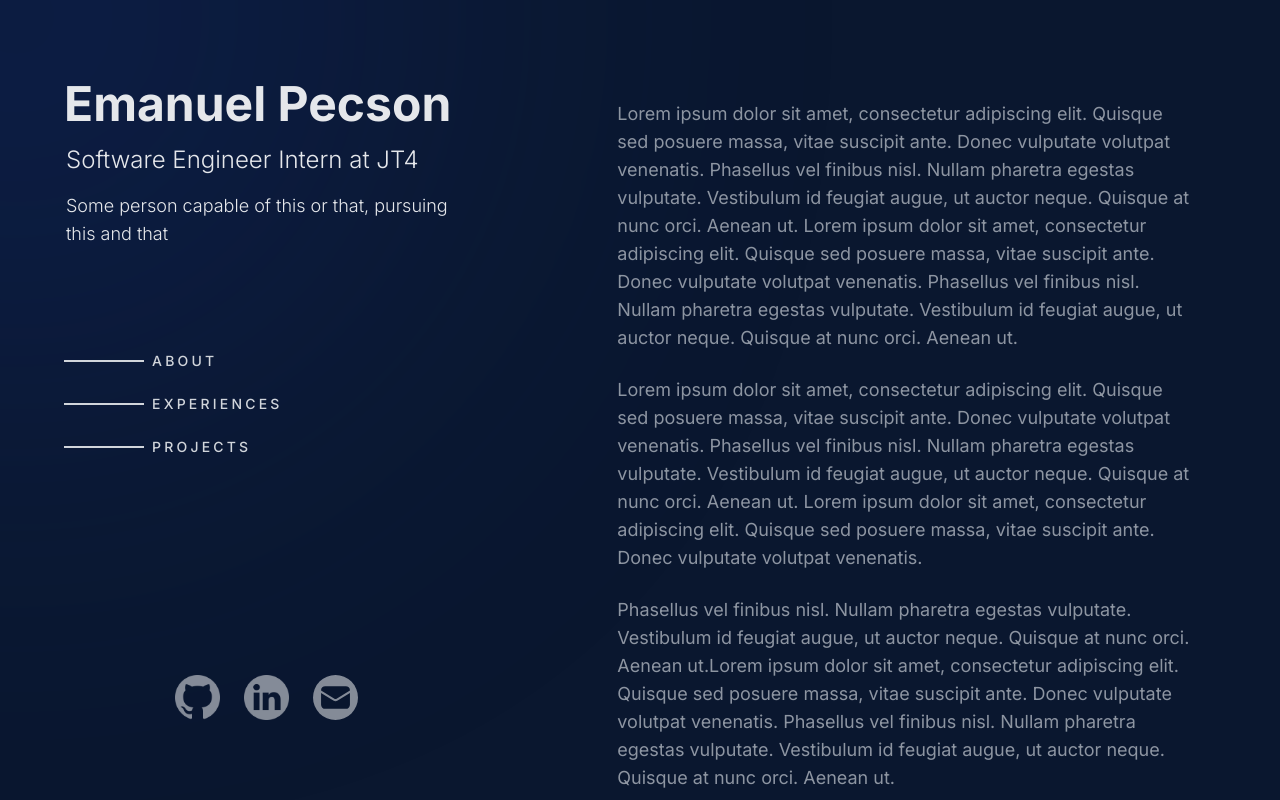
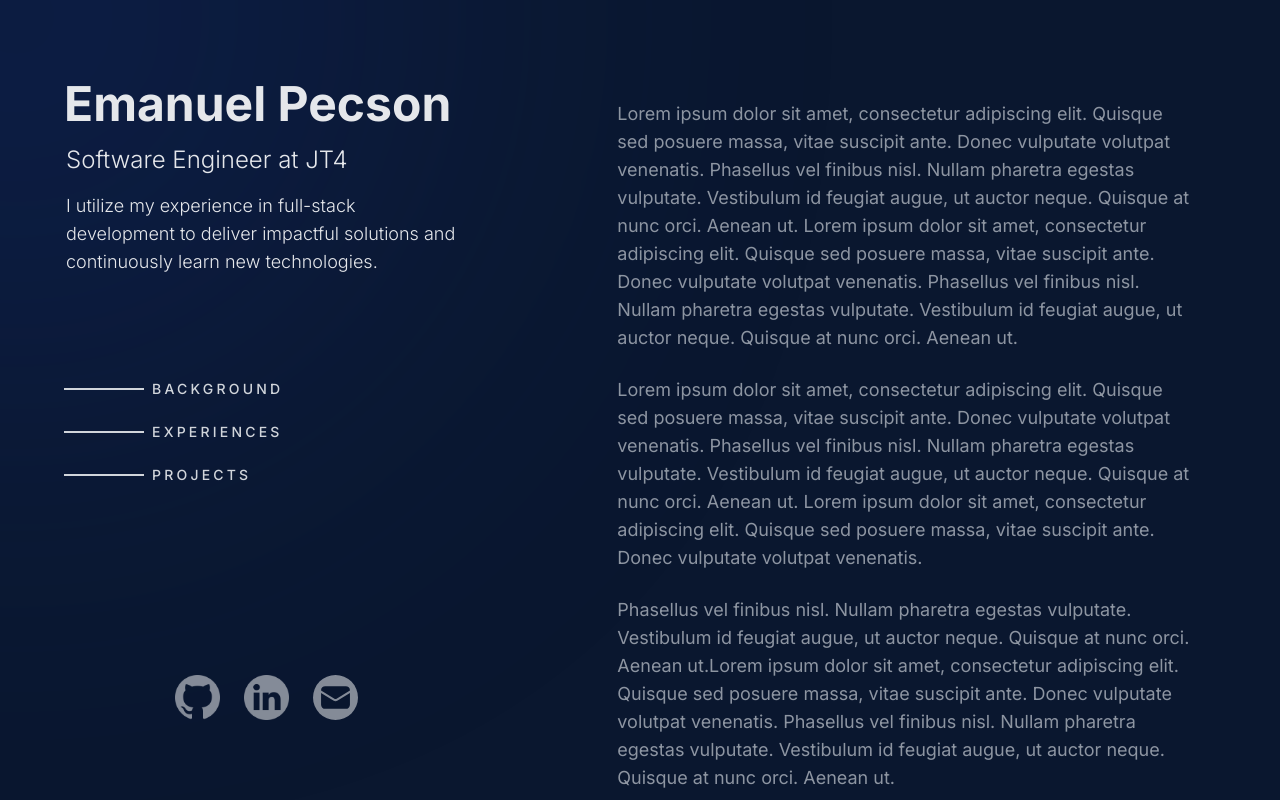
Before and after one commit to emanpecson/portfolio, a Next.js app: page / in a window 1280 px wide. Shown: the top 800 px of the page. Built offline with nearby package versions, Linux system fonts and the light colour scheme.

Commit message:
refactor: :truck: change About to Background

```diff
--- a/src/app/page.tsx
+++ b/src/app/page.tsx
@@ -1,7 +1,7 @@
 'use client';
 
 import { useRef } from 'react';
-import AboutSection from '@/components/main/section/AboutSection';
+import BackgroundSection from '@/components/main/section/BackgroundSection';
 import ExperienceSection from '@/components/main/section/ExperienceSection';
 import ProjectSection from '@/components/main/section/ProjectSection';
 import ContactMe from '@/components/profile/ContactMe';
@@ -10,7 +10,7 @@ import Heading from '@/components/profile/Heading';
 import CursorEffect from '@/components/CursorEffect';
 
 export default function Home() {
-  const aboutRef = useRef(null);
+  const backgroundRef = useRef(null);
   const experienceRef = useRef(null);
   const projectRef = useRef(null);
 
@@ -22,7 +22,7 @@ export default function Home() {
             <div className="flex flex-col place-content-between h-4/5">
               <div>
                 <Heading />
-                <SectionNavigation params={{ aboutRef, experienceRef, projectRef }} />
+                <SectionNavigation params={{ backgroundRef, experienceRef, projectRef }} />
               </div>
               <ContactMe />
             </div>
@@ -32,9 +32,9 @@ export default function Home() {
         <div className="lg:col-span-7 h-full">
           <div className="sm:mx-16 space-y-20">
             <div
-              ref={aboutRef}
+              ref={backgroundRef}
               className="space-y-6 p-0 sm:p-5 text-gray-400 text-base sm:text-lg opacity-90 mx-6 sm:mx-0">
-              <AboutSection />
+              <BackgroundSection />
             </div>
 
             <div ref={experienceRef}>
--- a/src/components/main/section/AboutSection.tsx
+++ b/src/components/main/section/BackgroundSection.tsx
@@ -1,4 +1,4 @@
-export default function AboutSection() {
+export default function BackgroundSection() {
   return (
     <>
       <p>
--- a/src/components/profile/Heading.tsx
+++ b/src/components/profile/Heading.tsx
@@ -1,13 +1,18 @@
 export default function Heading() {
+  const name = 'Emanuel Pecson';
+  const currentPosition = 'Software Engineer at JT4';
+  const missionStatement =
+    'I utilize my experience in full-stack development to deliver impactful solutions and continuously learn new technologies.';
+
   return (
     <>
       <div className="text-gray-200 space-y-4">
-        <h1 className="text-3xl sm:text-5xl font-bold flex justify-center lg:justify-start">Emanuel Pecson</h1>
+        <h1 className="text-3xl sm:text-5xl font-bold flex justify-center lg:justify-start">{name}</h1>
         <h2 className="text-lg sm:text-2xl font-light flex justify-center lg:justify-start pl-0.5">
-          Software Engineer Intern at JT4
+          {currentPosition}
         </h2>
         <p className="flex justify-center lg:justify-start pl-0.5 text-center lg:text-left text-sm sm:text-lg font-light">
-          Some person capable of this or that, pursuing this and that
+          {missionStatement}
         </p>
       </div>
     </>
--- a/src/components/profile/SectionNavigation.tsx
+++ b/src/components/profile/SectionNavigation.tsx
@@ -7,14 +7,18 @@ import classNames from '@/lib/classNames';
 export default function SectionNavigation({
   params,
 }: {
-  params: { aboutRef: MutableRefObject<any>; experienceRef: MutableRefObject<any>; projectRef: MutableRefObject<any> };
+  params: {
+    backgroundRef: MutableRefObject<any>;
+    experienceRef: MutableRefObject<any>;
+    projectRef: MutableRefObject<any>;
+  };
 }) {
-  const [aboutIsVisible, setAboutIsVisible] = useState(true);
+  const [backgroundIsVisible, setBackgroundIsVisible] = useState(true);
   const [experienceIsVisible, setExperienceIsVisible] = useState(false);
   const [projectIsVisible, setProjectIsVisible] = useState(false);
 
   const sections: Section[] = [
-    new Section('About', aboutIsVisible, params.aboutRef),
+    new Section('Background', backgroundIsVisible, params.backgroundRef),
     new Section('Experiences', experienceIsVisible, params.experienceRef),
     new Section('Projects', projectIsVisible, params.projectRef),
   ];
@@ -30,18 +34,18 @@ export default function SectionNavigation({
 
   useEffect(() => {
     // in useEffect to prevent it from being initialized too early (b/c of SSR)
-    const aboutObserver = initObserver(setAboutIsVisible);
+    const backgroundObserver = initObserver(setBackgroundIsVisible);
     const experienceObserver = initObserver(setExperienceIsVisible);
     const projectObserver = initObserver(setProjectIsVisible);
 
     // setup observers
-    if (params.aboutRef.current) aboutObserver.observe(params.aboutRef.current);
+    if (params.backgroundRef.current) backgroundObserver.observe(params.backgroundRef.current);
     if (params.experienceRef.current) experienceObserver.observe(params.experienceRef.current);
     if (params.projectRef.current) projectObserver.observe(params.projectRef.current);
 
     // define cleanup (on unmount)
     return () => {
-      if (params.aboutRef.current) aboutObserver.unobserve(params.aboutRef.current);
+      if (params.backgroundRef.current) backgroundObserver.unobserve(params.backgroundRef.current);
       if (params.experienceRef.current) experienceObserver.unobserve(params.experienceRef.current);
       if (params.projectRef.current) projectObserver.unobserve(params.projectRef.current);
     };
```
